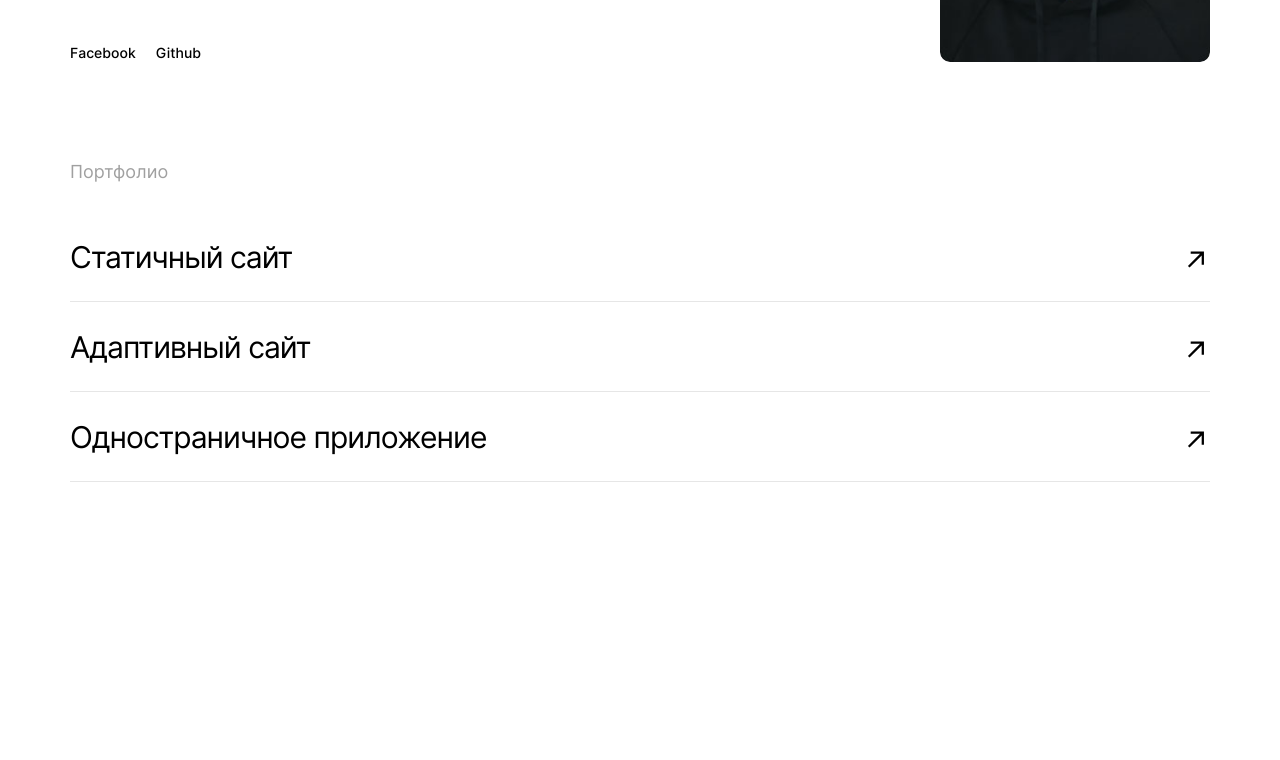
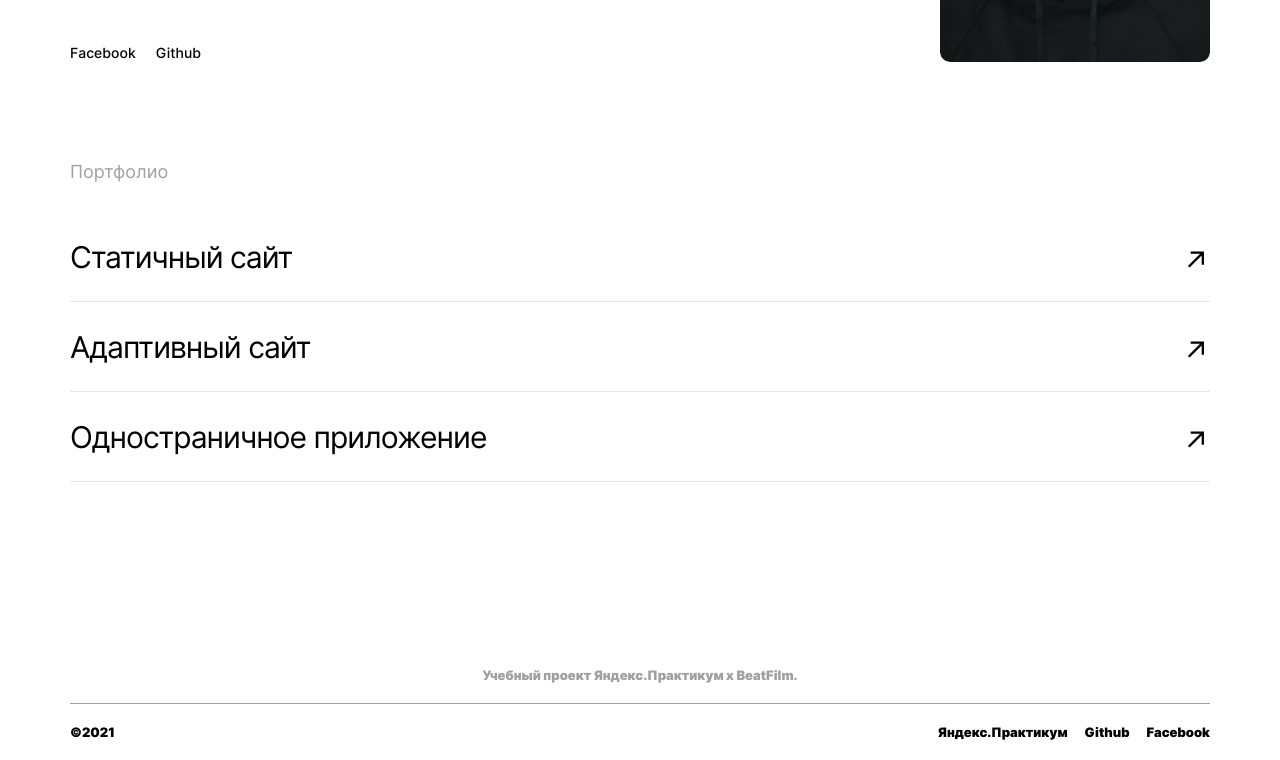
Before and after one commit to freebeego/movies-explorer-frontend, a React (Create React App) app: page / in a window 1280 px wide. Shown: the part 2359-3119 px from the top of the page. Before the commit the page ends 2966 px from the top, so only its background shows below. Built offline with nearby package versions, Linux system fonts and the light colour scheme.

Commit message:
fix(main): footer

```diff
--- /dev/null
+++ b/src/components/Footer/Footer.css
@@ -0,0 +1,107 @@
+.footer {
+  display: flex;
+  flex-direction: column;
+  padding: 79px 10px 10px;
+}
+
+.footer__caption {
+  font-family: 'Inter', Arial, sans-serif;
+  font-weight: 900;
+  font-size: 12px;
+  line-height: 15px;
+  color: #a0a0a0;
+  text-align: center;
+  border-bottom: #a0a0a0 solid 1px;
+  min-height: 36px;
+  margin: 0 0 14px;
+}
+
+.footer__list {
+  list-style: none;
+  padding: 0;
+}
+
+.footer__list-item {
+  margin-bottom: 12px;
+}
+
+.footer__list-item:last-of-type {
+  margin-bottom: 0;
+}
+
+.footer__link {
+  display: block;
+  font-family: 'Inter', Arial, sans-serif;
+  font-weight: 900;
+  font-size: 12px;
+  line-height: 15px;
+  text-align: center;
+  color: #000000;
+  text-decoration: none;
+}
+
+.footer__link:hover {
+  opacity: .7;
+  cursor: pointer;
+}
+
+.footer__copyright {
+  font-family: 'Inter', Arial, sans-serif;
+  font-weight: 900;
+  font-size: 12px;
+  line-height: 15px;
+  text-align: center;
+  color: #a0a0a0;
+  margin: 30px 0 0;
+}
+
+@media screen and (min-width: 768px) {
+  .footer {
+    padding: 79px 30px 20px;
+  }
+
+  .footer__caption {
+    font-size: 13px;
+    line-height: 16px;
+    margin-bottom: 20px;
+  }
+
+  .footer__container {
+    display: flex;
+    justify-content: space-between;
+  }
+
+  .footer__list {
+    order: 2;
+    display: flex;
+    justify-content: space-between;
+    gap: 17px;
+    margin: 0;
+  }
+
+  .footer__list-item {
+    margin: 0;
+  }
+
+  .footer__link {
+    font-size: 13px;
+    line-height: 16px;
+    text-align: left;
+  }
+
+  .footer__copyright {
+    order: 1;
+    font-size: 13px;
+    line-height: 16px;
+    text-align: left;
+    color: #000000;
+    margin: 0;
+  }
+}
+
+@media screen and (min-width: 1280px) {
+  .footer {
+    padding-left: 70px;
+    padding-right: 70px;
+  }
+}
--- /dev/null
+++ b/src/components/Footer/Footer.js
@@ -0,0 +1,25 @@
+import './Footer.css';
+
+function Footer() {
+  return (
+    <footer className="footer">
+      <p className="footer__caption">Учебный проект Яндекс.Практикум х BeatFilm.</p>
+      <div className="footer__container">
+        <ul className="footer__list">
+          <li className="footer__list-item">
+            <a href="" className="footer__link">Яндекс.Практикум</a>
+          </li>
+          <li className="footer__list-item">
+            <a href="" className="footer__link">Github</a>
+          </li>
+          <li className="footer__list-item">
+            <a href="" className="footer__link">Facebook</a>
+          </li>
+        </ul>
+        <p className="footer__copyright">&copy;2021</p>
+      </div>
+    </footer>
+  );
+}
+
+export default Footer;
--- a/src/components/Main/Main.js
+++ b/src/components/Main/Main.js
@@ -5,6 +5,7 @@ import About from './About/About';
 import Techs from './Techs/Techs';
 import Student from './Student/Student';
 import Portfolio from './Portfolio/Portfolio';
+import Footer from '../Footer/Footer';
 
 function Main({ loggedIn }) {
   return (
@@ -18,6 +19,7 @@ function Main({ loggedIn }) {
       <Techs />
       <Student />
       <Portfolio />
+      <Footer />
     </>
   );
 }
--- a/src/components/Main/Portfolio/Portfolio.css
+++ b/src/components/Main/Portfolio/Portfolio.css
@@ -1,5 +1,5 @@
 .portfolio {
-  padding: 0 14px 70px;
+  padding: 0 14px 52px;
 }
 
 .portfolio__title {
@@ -49,7 +49,7 @@
 
 @media screen and (min-width: 768px) {
   .portfolio {
-    padding: 0 50px 90px;
+    padding: 0 50px 71px;
   }
 
   .portfolio__title {
@@ -72,9 +72,9 @@
   }
 }
 
-@media screen and (min-width: 768px) {
+@media screen and (min-width: 1280px) {
   .portfolio {
-    padding: 0 70px 125px;
+    padding: 0 70px 106px;
   }
 
   .portfolio__link {
```
